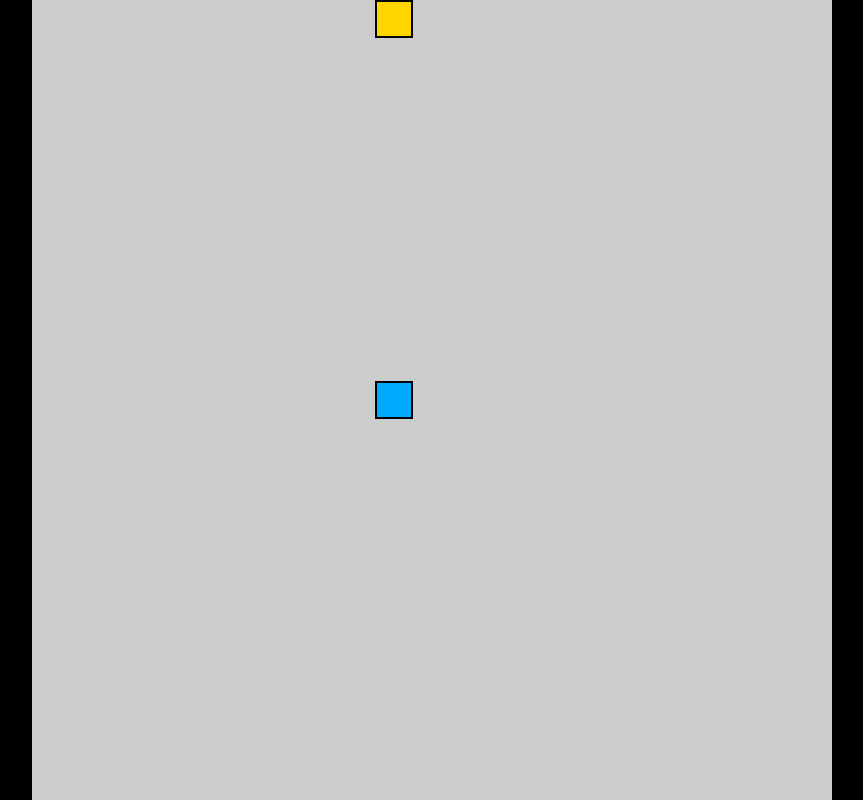
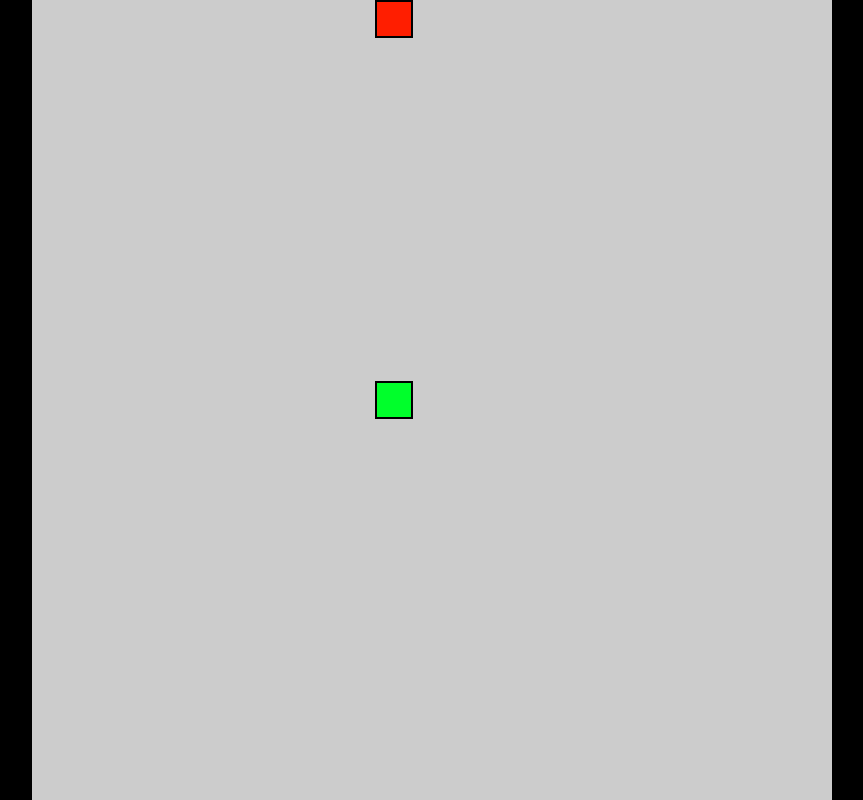
Before and after one commit to scaredofseagles/terminal-snake, a website with bundled scripts: page web/snake.html in a window 1280 px wide. Shown: the whole page, without its empty margins (208-1071 px from the left). Built offline with nearby package versions, Linux system fonts and the light colour scheme.

Commit message:
added snake & game for terminal

```diff
--- a/package.json
+++ b/package.json
@@ -15,5 +15,8 @@
   "bugs": {
     "url": "https://github.com/scaredofseagles/terminal-snake/issues"
   },
-  "homepage": "https://github.com/scaredofseagles/terminal-snake#readme"
+  "homepage": "https://github.com/scaredofseagles/terminal-snake#readme",
+  "dependencies": {
+    "blessed": "^0.1.81"
+  }
 }
--- a/snake.html
+++ b/web/snake.html
@@ -26,12 +26,12 @@
     }
 
     .snake {
-      background-color: hsl(200, 100%, 50%);
+      background-color: hsl(130, 100%, 50%);
       border: .25vmin solid black;
     }
 
     .food {
-      background-color: hsl(50, 100%, 50%);
+      background-color: hsl(7, 100%, 50%);
       border: .25vmin solid black;
     }
 
```
Also changed, not shown: web/food.js (renamed from food.js), web/game.js (renamed from game.js), web/grid.js (renamed from grid.js), web/input.js (renamed from input.js), web/snake.js (renamed from snake.js), 2 other files.
